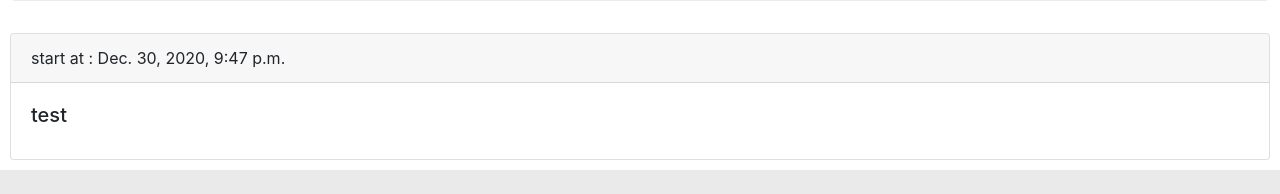
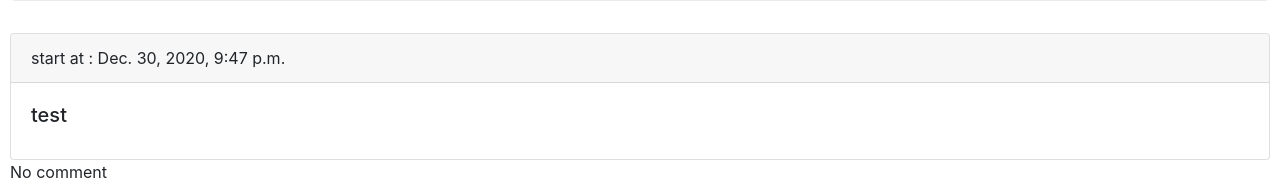
Before and after one commit to JadeRebecca/commerce, a Django app: page /listing/3 in a window 1280 px wide. Shown: the part 632-826 px from the top of the page. Before the commit the page ends 802 px from the top, so only its background shows below. Run offline with Django 3.2, Linux system fonts and the light colour scheme; data comes from the database, SQL or seed files in the repository; some libraries are stand-ins or nearby versions.

Commit message:
display comments

```diff
--- a/auctions/models.py
+++ b/auctions/models.py
@@ -35,7 +35,7 @@ class Comment(models.Model):
     listing = models.ForeignKey(Listing, on_delete=models.CASCADE)
     user = models.ForeignKey(User, models.SET_NULL, blank=True, null=True )
     created_at = models.DateTimeField(auto_now_add=True)
-    Comment = models.TextField(blank=False)
+    comment = models.TextField(blank=False)
 
 class ListingForm(ModelForm):
     class Meta:
--- a/auctions/templates/auctions/listing.html
+++ b/auctions/templates/auctions/listing.html
@@ -41,4 +41,16 @@
 
         </div>
     </div>
+
+    <div>
+        {% for comment in comments %}
+            <div>
+                <div>{{ comment.comment}}</div>
+                <div>{{ comment.user}}</div>
+                <div>{{ comment.created_at}}</div>
+            </div>
+        {% empty %}
+            No comment
+        {% endfor %}
+    </div>
 {% endblock %}
--- a/auctions/views.py
+++ b/auctions/views.py
@@ -7,7 +7,7 @@ from django.urls import reverse
 from django.core.exceptions import ObjectDoesNotExist
 
 
-from .models import User, Listing, Categorie, ListingForm
+from .models import User, Listing, Categorie, ListingForm, Comment
 
 
 def index(request):
@@ -71,9 +71,9 @@ def register(request):
 
 @login_required
 def listing_logged_in(request, listing_id, username):
-    print("view logged")
     listing_id = int(listing_id)
     listing = get_object_or_404(Listing, pk=listing_id)
+    comments = Comment.objects.filter(listing=listing_id)
     #watchlist management
     if request.user.watchlist.filter(pk=listing.id).exists():
         in_my_watchlist = True
@@ -82,15 +82,17 @@ def listing_logged_in(request, listing_id, username):
 
     return render(request, "auctions/listing.html",{
         "listing": listing,
+        "comments": comments,
         "in_my_watchlist" : in_my_watchlist
     })
 
 def listing(request, listing_id):
-    print("view not logged")
     listing_id = int(listing_id)
     listing = get_object_or_404(Listing, pk=listing_id)
+    comments = Comment.objects.filter(listing=listing_id)
     return render(request, "auctions/listing.html",{
-        "listing": listing
+        "listing": listing,
+        "comments": comments
     })
 
 def listing_categorie(request, cat_id):
```
Also changed, not shown: auctions/migrations/0007_auto_20201231_1813.py (added), db.sqlite3.
